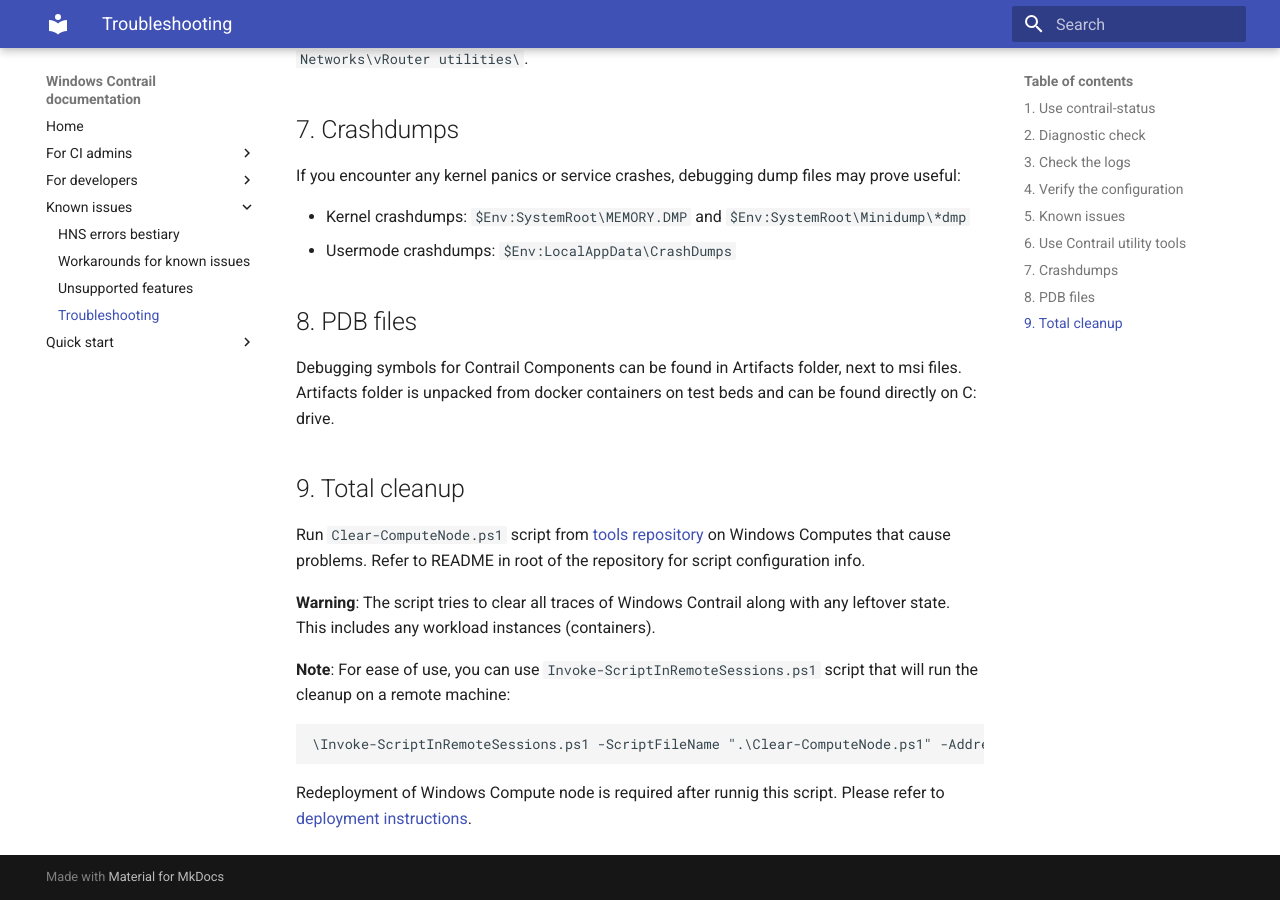
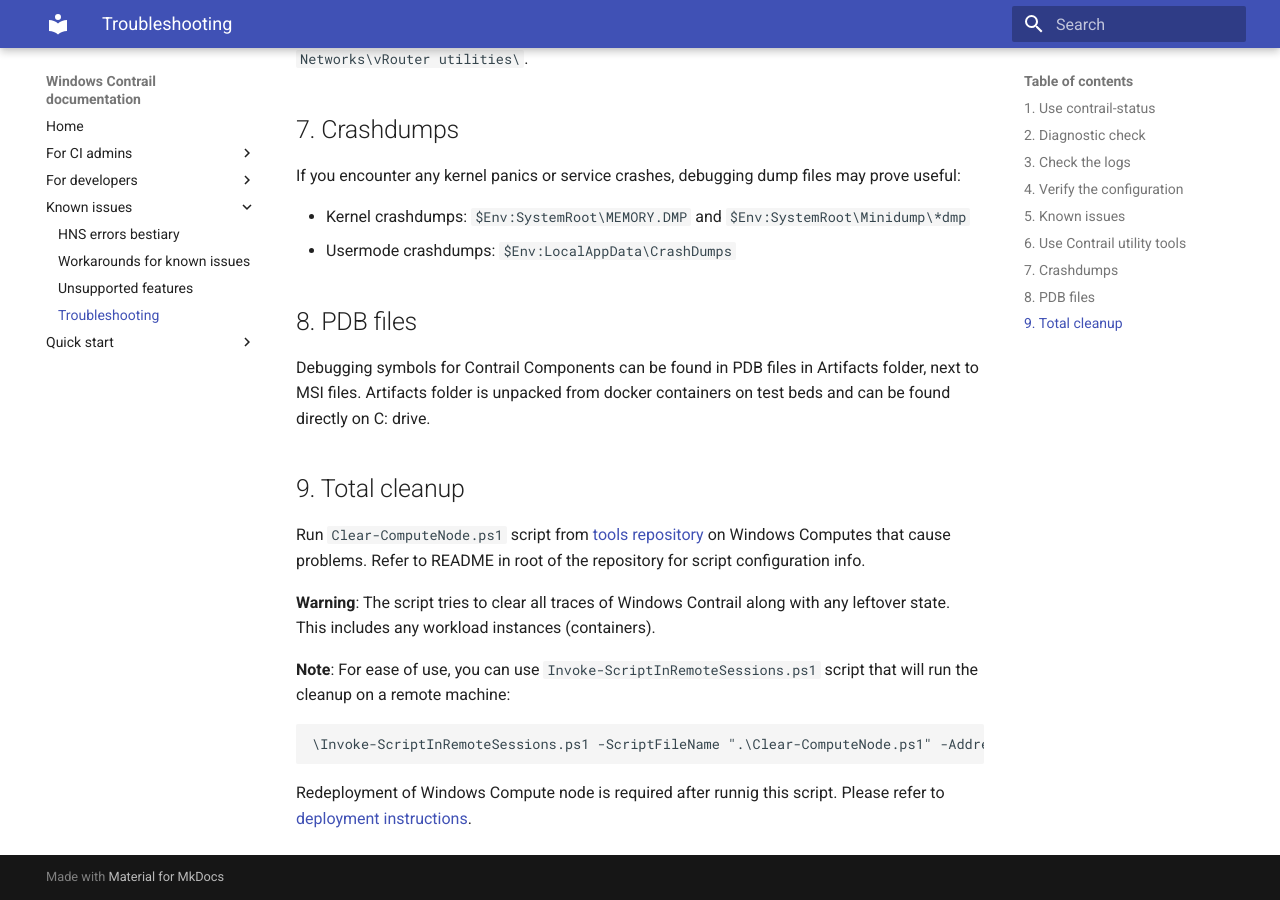
Before and after one commit to piotr-szuberski/contrail-windows-docs, an MkDocs documentation site: the page built from doc/Known_issues/Troubleshooting.md, in a window 1280 px wide and 900 px high, scrolled down 1236 px. Built offline with MkDocs 1.6.1 and Material for MkDocs 9.7.7, drawn with Linux system fonts in a browser that asks for light colours.

Commit message:
Update Troubleshooting.md

```diff
--- a/doc/Known_issues/Troubleshooting.md
+++ b/doc/Known_issues/Troubleshooting.md
@@ -53,7 +53,7 @@
 
 ## 8. PDB files
 
-Debugging symbols for Contrail Components can be found in Artifacts folder, next to msi files. Artifacts folder is unpacked from docker containers on test beds and can be found directly on C: drive.
+Debugging symbols for Contrail Components can be found in PDB files in Artifacts folder, next to MSI files. Artifacts folder is unpacked from docker containers on test beds and can be found directly on C: drive.
 
 ## 9. Total cleanup
 
```
